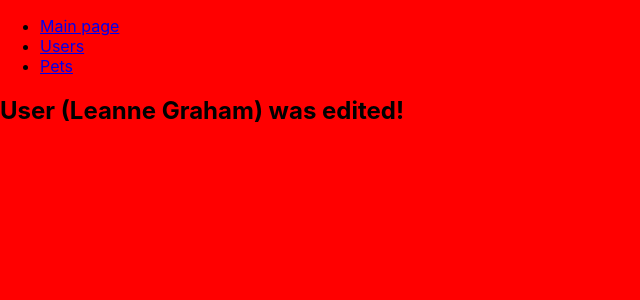
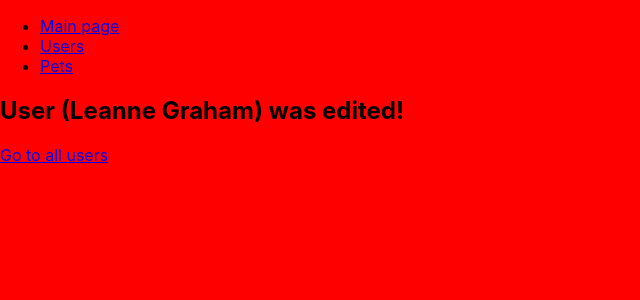
Before and after one commit to Vitukaa/api-project-react-app, a React (Create React App) app: page /users/1/edit in a window 1280 px wide. Both pictures are taken after a click on the input "Edit user". Shown: the top 300 px of the page, without its empty margins (0-640 px from the left). Built offline with nearby package versions, Linux system fonts and the light colour scheme; no server answers; data requests are answered from the project's data file.

Commit message:
Add link to all users when user updated

```diff
--- a/src/pages/CreateUserPage.js
+++ b/src/pages/CreateUserPage.js
@@ -1,4 +1,5 @@
 import React, { useState } from 'react'
+import { Link } from 'react-router-dom'
 
 export default function CreateUserPage() {
     const defaultFormData = {
@@ -142,7 +143,10 @@ export default function CreateUserPage() {
             </form>
         )}
         {userCreated ? (
+            <>
             <h2>New user ({formData.name}) was created!</h2>
+            <Link to={'/users'}>Go to all users</Link>
+            </>
         ) : (
             <p>{errorMessages}</p>
         )}
--- a/src/pages/EditUserPage.js
+++ b/src/pages/EditUserPage.js
@@ -1,5 +1,5 @@
 import React, { useEffect, useState } from 'react'
-import { useParams } from 'react-router-dom'
+import { Link, useParams } from 'react-router-dom'
 
 export default function EditUserPage() {
     const { userId } = useParams()
@@ -129,7 +129,10 @@ export default function EditUserPage() {
         )}
 
       {userEdited ? (
+        <>
           <h2>User ({formData.name}) was edited!</h2>
+          <Link to={'/users'}>Go to all users</Link>
+        </>
       ) : (
           <p>{errorMessages}</p>
       )}
--- a/src/pages/UserPage.js
+++ b/src/pages/UserPage.js
@@ -1,6 +1,6 @@
 import { click } from '@testing-library/user-event/dist/click'
 import React, { useEffect, useState } from 'react'
-import { useNavigate, useParams } from 'react-router-dom'
+import { Link, useNavigate, useParams } from 'react-router-dom'
 
 export default function UserPage() {
     const { userId } = useParams()
@@ -64,7 +64,10 @@ export default function UserPage() {
                     </ul>
                 </>
             ) : (
-                <p>User ({user.name}) deleted successfully</p>
+                <>
+                    <p>User ({user.name}) deleted successfully</p>
+                    <Link to={'/users'}>Go to all users</Link>
+                </>
             )}
         </div>
         }
```
Lines whose indentation alone changed are shown as unchanged.
